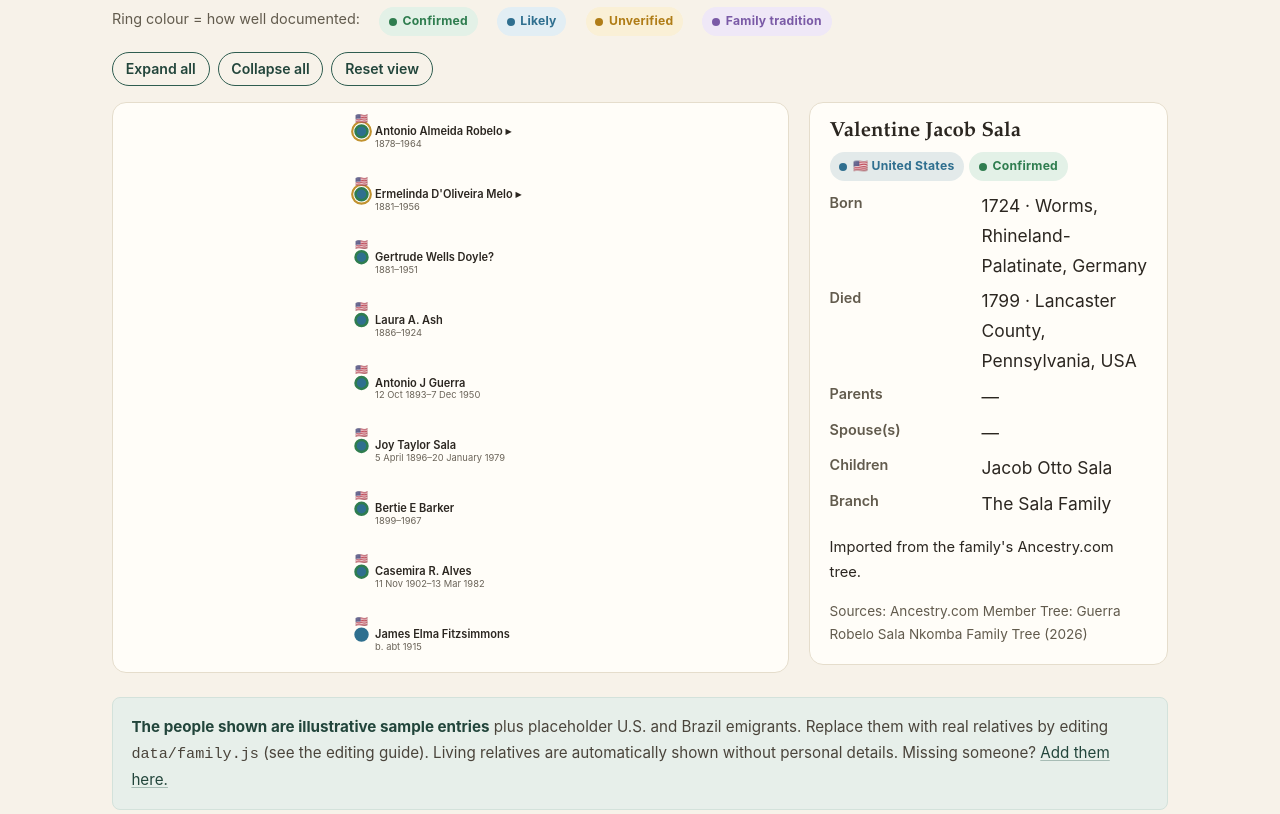
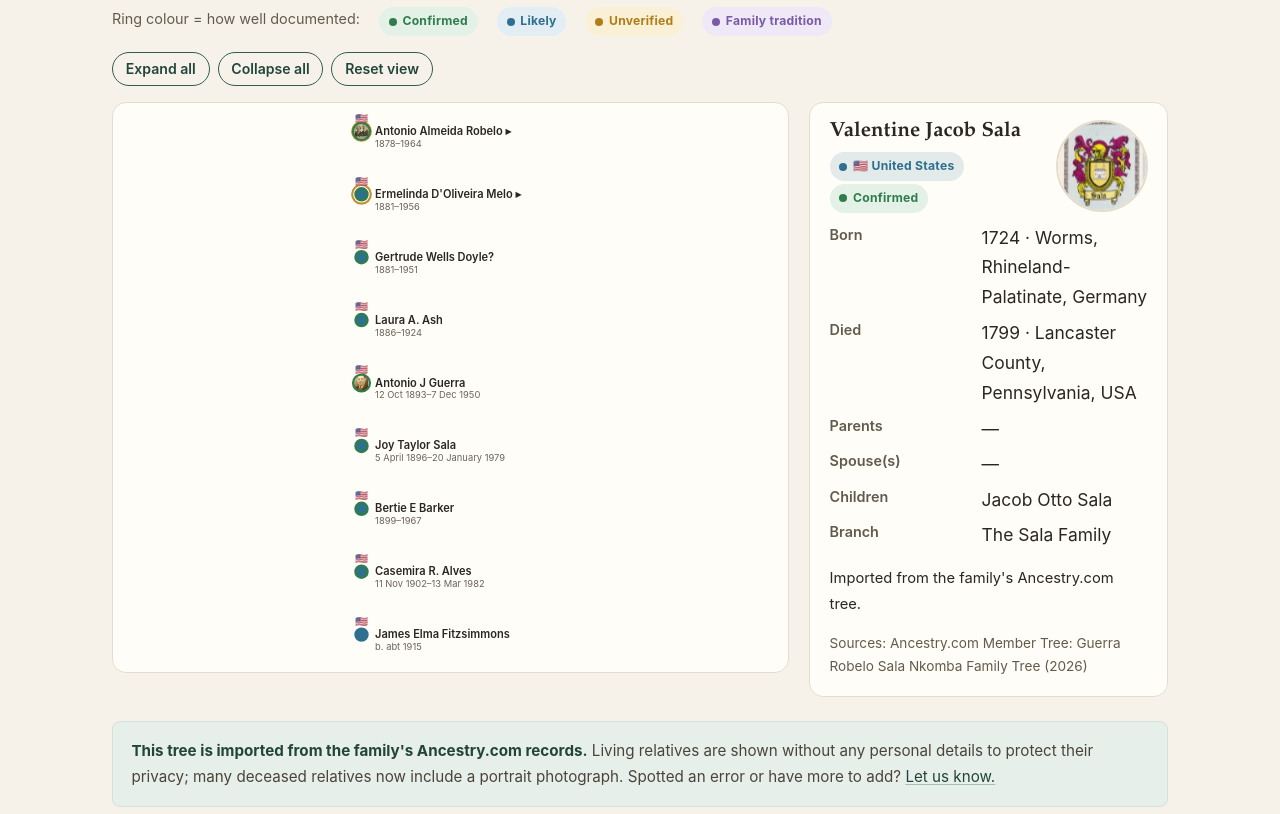
Before and after one commit to nkomba/guerra, a plain HTML site: page family-tree.html in a window 1280 px wide. Shown: the part 485-1299 px from the top of the page. Drawn offline with nearby package versions, Linux system fonts and the light colour scheme.

Commit message:
Add relative photos to the family tree

```diff
--- a/assets/js/tree-d3.js
+++ b/assets/js/tree-d3.js
@@ -80,6 +80,9 @@
     var LEVEL_W = 210, NODE_H = 74;
     host.innerHTML = "";
     var svg = d3.select(host).append("svg").attr("width", "100%").attr("height", 560);
+    // circular clip for node photo avatars
+    svg.append("defs").append("clipPath").attr("id", "pfClip").attr("clipPathUnits", "userSpaceOnUse")
+      .append("circle").attr("r", 10).attr("cx", 0).attr("cy", 0);
     var g = svg.append("g");
     var layout = d3.tree().nodeSize([NODE_H, LEVEL_W]);
     var zoom = d3.zoom().scaleExtent([0.3, 2]).on("zoom", function (e) { g.attr("transform", e.transform); });
@@ -104,6 +107,7 @@
         return;
       }
       panel.innerHTML =
+        (p.photo ? '<img src="' + esc(p.photo) + '" alt="' + esc(p.name) + '" onerror="this.style.display=\'none\'" style="width:92px;height:92px;object-fit:cover;border-radius:50%;border:2px solid var(--line);float:right;margin:0 0 .4rem .7rem">' : '') +
         '<h3 style="margin:0 0 .3rem">' + esc(p.name) + '</h3>' +
         '<p style="margin:0 0 .6rem">' +
           '<span class="tag" style="background:' + m.color + '22;color:' + m.color + '">' + m.flag + ' ' + esc(m.label) + '</span> ' +
@@ -157,6 +161,15 @@
       node.append("circle").attr("r", 7).attr("stroke-width", 3)
         .attr("fill", function (d) { return d.data.living ? "#b7ad99" : MIG[mig(d.data)].color; })
         .attr("stroke", function (d) { return (EV[d.data.status] || EV.unverified).color; });
+      // photo avatar (deceased people who have a portrait) — clipped to a circle
+      var withPhoto = node.filter(function (d) { return d.data.photo && !d.data.living; });
+      withPhoto.append("image")
+        .attr("href", function (d) { return d.data.photo; })
+        .attr("xlink:href", function (d) { return d.data.photo; })
+        .attr("x", -10).attr("y", -10).attr("width", 20).attr("height", 20)
+        .attr("preserveAspectRatio", "xMidYMid slice").attr("clip-path", "url(#pfClip)");
+      withPhoto.append("circle").attr("r", 10).attr("fill", "none").attr("stroke-width", 2.5)
+        .attr("stroke", function (d) { return (EV[d.data.status] || EV.unverified).color; });
       node.append("text").attr("dy", "-0.95em").attr("text-anchor", "middle").style("font-size", "12px")
         .text(function (d) { return MIG[mig(d.data)].flag; });
       node.append("text").attr("dy", "0.32em").attr("x", 16).style("font-weight", "600").style("font-size", "13px").attr("fill", "#2b2620")
--- a/data/family.js
+++ b/data/family.js
@@ -48,6 +48,7 @@ window.GUERRA_DATA = {
       death: { date: "1799", place: "Lancaster County, Pennsylvania, USA" },
       parents: [], spouses: [], children: ["i3"],
       notes: "Imported from the family's Ancestry.com tree.",
+      photo: "assets/img/valentine-j-sala.jpg",
       sources: ["Ancestry.com Member Tree: Guerra Robelo Sala Nkomba Family Tree (2026)"]
     },
     {
@@ -66,6 +67,7 @@ window.GUERRA_DATA = {
       death: { date: "26 Sep 1858", place: "West Point, Lee, Iowa, USA" },
       parents: ["i1"], spouses: [], children: ["i4", "i84", "i74", "i73", "i62"],
       notes: "Imported from the family's Ancestry.com tree.",
+      photo: "assets/img/jacob-otto-sala.jpg",
       sources: ["Ancestry.com Member Tree: Guerra Robelo Sala Nkomba Family Tree (2026)"]
     },
     {
@@ -75,6 +77,7 @@ window.GUERRA_DATA = {
       death: { date: "16 Aug 1885", place: "Toledo, Lucas, Ohio, USA" },
       parents: ["i3"], spouses: ["i5"], children: ["i8"],
       notes: "Imported from the family's Ancestry.com tree.",
+      photo: "assets/img/benjamin-sala.jpg",
       sources: ["Ancestry.com Member Tree: Guerra Robelo Sala Nkomba Family Tree (2026)"]
     },
     {
@@ -102,6 +105,7 @@ window.GUERRA_DATA = {
       death: { date: "5 January 1892", place: "Kanawha, West Virginia" },
       parents: [], spouses: ["i6"], children: ["i13", "i15", "i14", "i12", "i16", "i17"],
       notes: "Imported from the family's Ancestry.com tree.",
+      photo: "assets/img/samuel-c-blair.jpg",
       sources: ["Ancestry.com Member Tree: Guerra Robelo Sala Nkomba Family Tree (2026)"]
     },
     {
@@ -111,6 +115,7 @@ window.GUERRA_DATA = {
       death: { date: "19 August 1912", place: "Canton, Stark County, Ohio, United States of America" },
       parents: ["i4", "i5"], spouses: ["i10"], children: ["i20", "i18", "i27"],
       notes: "Imported from the family's Ancestry.com tree.",
+      photo: "assets/img/james-milton-sala.jpg",
       sources: ["Ancestry.com Member Tree: Guerra Robelo Sala Nkomba Family Tree (2026)"]
     },
     {
@@ -120,6 +125,7 @@ window.GUERRA_DATA = {
       death: { date: "29 Dec 1928", place: "Kanawha, West Virginia, USA" },
       parents: [], spouses: ["i11"], children: ["i21"],
       notes: "Imported from the family's Ancestry.com tree.",
+      photo: "assets/img/george-m-huddleston.jpg",
       sources: ["Ancestry.com Member Tree: Guerra Robelo Sala Nkomba Family Tree (2026)"]
     },
     {
@@ -129,6 +135,7 @@ window.GUERRA_DATA = {
       death: { date: "23 February 1936", place: "Decatur, Macon County, Illinois, United States of America" },
       parents: [], spouses: ["i8"], children: ["i20", "i18", "i27"],
       notes: "Imported from the family's Ancestry.com tree.",
+      photo: "assets/img/hannah-perdue.jpg",
       sources: ["Ancestry.com Member Tree: Guerra Robelo Sala Nkomba Family Tree (2026)"]
     },
     {
@@ -201,6 +208,7 @@ window.GUERRA_DATA = {
       death: { date: "1949", place: "" },
       parents: ["i8", "i10"], spouses: ["i31"], children: [],
       notes: "Imported from the family's Ancestry.com tree.",
+      photo: "assets/img/charles-b-sala.jpg",
       sources: ["Ancestry.com Member Tree: Guerra Robelo Sala Nkomba Family Tree (2026)"]
     },
     {
@@ -219,6 +227,7 @@ window.GUERRA_DATA = {
       death: { date: "3 Jun 1967", place: "Indianapolis, Marion, Indiana, USA" },
       parents: ["i8", "i10"], spouses: ["i30"], children: ["i34", "i38"],
       notes: "Imported from the family's Ancestry.com tree.",
+      photo: "assets/img/john-p-sala.jpg",
       sources: ["Ancestry.com Member Tree: Guerra Robelo Sala Nkomba Family Tree (2026)"]
     },
     {
@@ -228,6 +237,7 @@ window.GUERRA_DATA = {
       death: { date: "14 April 1945", place: "Charleston, Kanawha County, West Virginia, United States of America" },
       parents: ["i9", "i11"], spouses: ["i23"], children: ["i35"],
       notes: "Imported from the family's Ancestry.com tree.",
+      photo: "assets/img/edward-e-huddleston.jpg",
       sources: ["Ancestry.com Member Tree: Guerra Robelo Sala Nkomba Family Tree (2026)"]
     },
     {
@@ -237,6 +247,7 @@ window.GUERRA_DATA = {
       death: { date: "1964", place: "Ludlow, Massachusetts, USA" },
       parents: [], spouses: ["i24"], children: ["i32", "i36", "i37", "i40", "i42", "i47"],
       notes: "Imported from the family's Ancestry.com tree.",
+      photo: "assets/img/antonio-a-robelo.jpg",
       sources: ["Ancestry.com Member Tree: Guerra Robelo Sala Nkomba Family Tree (2026)"]
     },
     {
@@ -282,6 +293,7 @@ window.GUERRA_DATA = {
       death: { date: "28 Mar 1945", place: "Jefferson, Kentucky, USA" },
       parents: ["i8", "i10"], spouses: ["i28", "i26"], children: ["i75"],
       notes: "Imported from the family's Ancestry.com tree.",
+      photo: "assets/img/reverend-h-sala.jpg",
       sources: ["Ancestry.com Member Tree: Guerra Robelo Sala Nkomba Family Tree (2026)"]
     },
     {
@@ -300,6 +312,7 @@ window.GUERRA_DATA = {
       death: { date: "7 Dec 1950", place: "Ludlow City, Hampden, Massachusetts, USA" },
       parents: [], spouses: ["i32", "i87"], children: ["i51", "i41", "i45", "i44", "i48", "i52", "i43"],
       notes: "Imported from the family's Ancestry.com tree.",
+      photo: "assets/img/antonio-j-guerra.jpg",
       sources: ["Ancestry.com Member Tree: Guerra Robelo Sala Nkomba Family Tree (2026)"]
     },
     {
@@ -327,6 +340,7 @@ window.GUERRA_DATA = {
       death: { date: "1997", place: "Ludlow, Hampden, Massachusetts" },
       parents: ["i22", "i24"], spouses: ["i29"], children: ["i51", "i41", "i45", "i44", "i48", "i52", "i43"],
       notes: "Imported from the family's Ancestry.com tree.",
+      photo: "assets/img/angela-r-guerra.jpg",
       sources: ["Ancestry.com Member Tree: Guerra Robelo Sala Nkomba Family Tree (2026)"]
     },
     {
@@ -345,6 +359,7 @@ window.GUERRA_DATA = {
       death: { date: "30 May 1969", place: "Ohio County, West Virginia, USA" },
       parents: ["i20", "i30"], spouses: ["i35"], children: ["i50"],
       notes: "Imported from the family's Ancestry.com tree.",
+      photo: "assets/img/john-robert-sala.jpg",
       sources: ["Ancestry.com Member Tree: Guerra Robelo Sala Nkomba Family Tree (2026)"]
     },
     {
@@ -354,6 +369,7 @@ window.GUERRA_DATA = {
       death: { date: "4 September 1967", place: "Bethany, Brooke County, West Virginia, United States of America" },
       parents: ["i21", "i23"], spouses: ["i34"], children: ["i50"],
       notes: "Imported from the family's Ancestry.com tree.",
+      photo: "assets/img/helen-h-sala.jpg",
       sources: ["Ancestry.com Member Tree: Guerra Robelo Sala Nkomba Family Tree (2026)"]
     },
     {
@@ -381,6 +397,7 @@ window.GUERRA_DATA = {
       death: { date: "6 Dec 1985", place: "Polk, Florida, United States" },
       parents: ["i20", "i30"], spouses: ["i70"], children: ["i81", "i67"],
       notes: "Imported from the family's Ancestry.com tree.",
+      photo: "assets/img/james-m-sala.jpg",
       sources: ["Ancestry.com Member Tree: Guerra Robelo Sala Nkomba Family Tree (2026)"]
     },
     {
@@ -435,6 +452,7 @@ window.GUERRA_DATA = {
       death: { date: "19 Dec 2006", place: "Ludlow Town, Ludlow, Hampden, Massachusetts, USA" },
       parents: ["i29", "i32"], spouses: ["i46"], children: ["i65", "i68", "i64", "i72", "i54"],
       notes: "Imported from the family's Ancestry.com tree.",
+      photo: "assets/img/john-guerra.jpg",
       sources: ["Ancestry.com Member Tree: Guerra Robelo Sala Nkomba Family Tree (2026)"]
     },
     {
@@ -453,6 +471,7 @@ window.GUERRA_DATA = {
       death: { date: "30 Apr 2020", place: "Westboro, Massachusetts" },
       parents: [], spouses: ["i44"], children: ["i65", "i68", "i64", "i72", "i54"],
       notes: "Imported from the family's Ancestry.com tree.",
+      photo: "assets/img/francesca-guerra.jpg",
       sources: ["Ancestry.com Member Tree: Guerra Robelo Sala Nkomba Family Tree (2026)"]
     },
     {
@@ -480,6 +499,7 @@ window.GUERRA_DATA = {
       death: { date: "4 Feb 2019", place: "Midland, Cabarrus, North Carolina, USA" },
       parents: [], spouses: ["i48"], children: ["i53", "i56", "i78", "i63", "i79", "i82", "i80"],
       notes: "Imported from the family's Ancestry.com tree.",
+      photo: "assets/img/constance-bell-guerra.jpg",
       sources: ["Ancestry.com Member Tree: Guerra Robelo Sala Nkomba Family Tree (2026)"]
     },
     {
@@ -489,6 +509,7 @@ window.GUERRA_DATA = {
       death: { date: "20 Dec 1999", place: "Rockville, Montgomery, Maryland, USA" },
       parents: ["i34", "i35"], spouses: ["i51", "i85"], children: ["i60", "i57", "i58", "i59", "i71"],
       notes: "Imported from the family's Ancestry.com tree.",
+      photo: "assets/img/marilyn-guerra.jpg",
       sources: ["Ancestry.com Member Tree: Guerra Robelo Sala Nkomba Family Tree (2026)"]
     },
     {
@@ -516,6 +537,7 @@ window.GUERRA_DATA = {
       death: { date: "06/17/2024", place: "Frederick, Frederick, Maryland, USA" },
       parents: ["i48", "i49"], spouses: [], children: [],
       notes: "Imported from the family's Ancestry.com tree.",
+      photo: "assets/img/anthony-l-guerra.jpg",
       sources: ["Ancestry.com Member Tree: Guerra Robelo Sala Nkomba Family Tree (2026)"]
     },
     {
--- a/family-tree.html
+++ b/family-tree.html
@@ -62,10 +62,9 @@
         </div>
 
         <div class="note" style="margin-top:1.5rem">
-          <strong>The people shown are illustrative sample entries</strong> plus placeholder U.S. and Brazil
-          emigrants. Replace them with real relatives by editing <code>data/family.js</code> (see the editing
-          guide). Living relatives are automatically shown without personal details.
-          Missing someone? <a href="contribute.html">Add them here.</a>
+          <strong>This tree is imported from the family's Ancestry.com records.</strong> Living relatives are
+          shown without any personal details to protect their privacy; many deceased relatives now include a
+          portrait photograph. Spotted an error or have more to add? <a href="contribute.html">Let us know.</a>
         </div>
       </div>
     </section>
```
